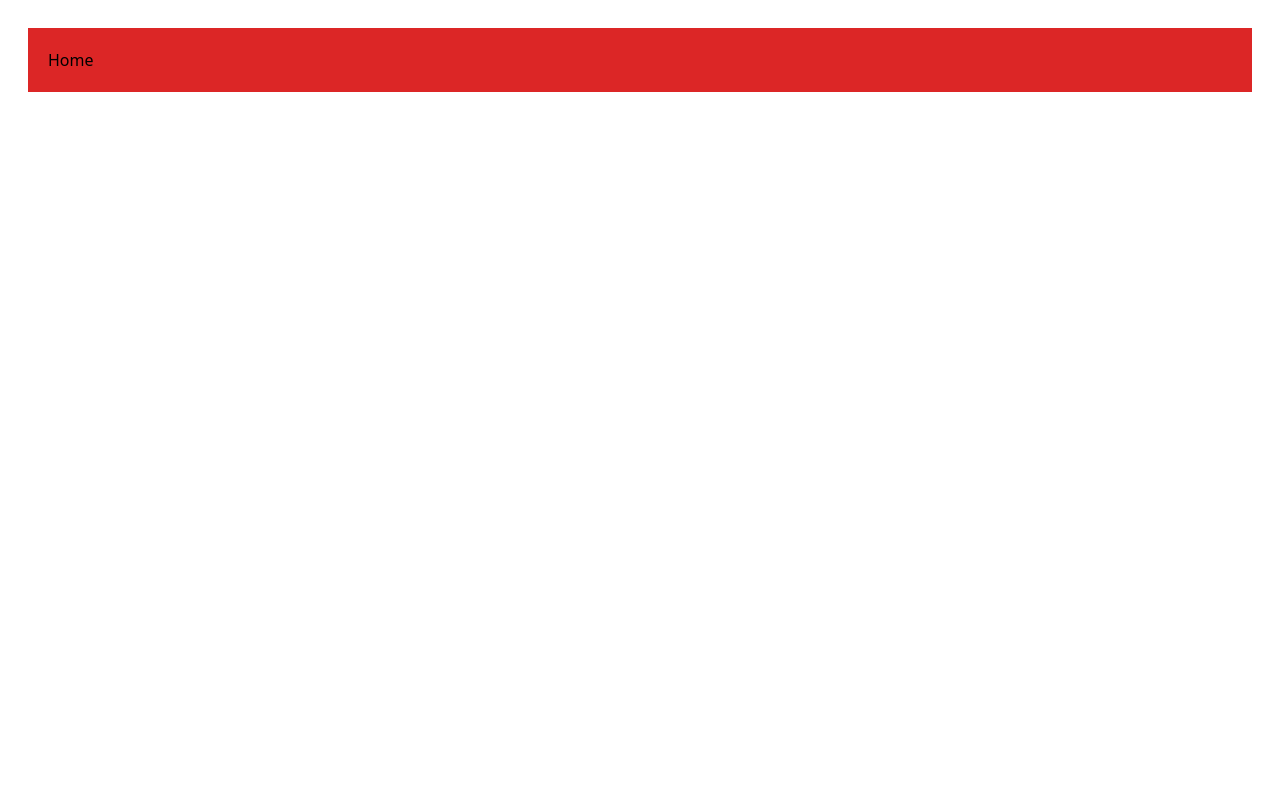
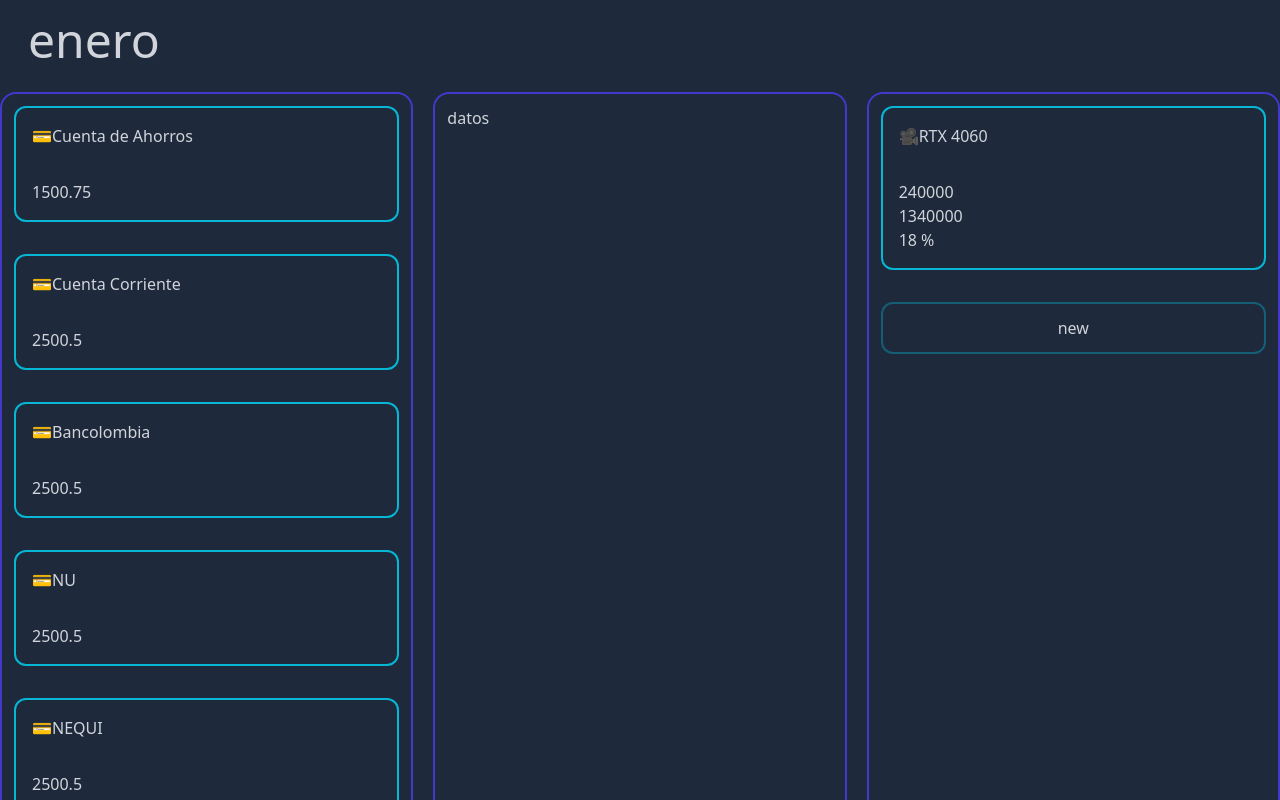
Before and after one commit to stevenD18skz/FinanceTracker, a React (Vite) app: page /home in a window 1280 px wide. Shown: the top 800 px of the page. Built offline with nearby package versions, Linux system fonts and the light colour scheme.

Commit message:
inicio aside

```diff
--- /dev/null
+++ b/src/components/Card.jsx
@@ -0,0 +1,12 @@
+export default function Card({ dataCard }) {
+  return (
+    <div className="mb-8 rounded-xl border-2 border-cyan-500 p-4">
+      <h2 className="mb-8">{dataCard.title}</h2>
+      {Object.keys(dataCard)
+        .slice(1)
+        .map((key) => (
+          <p key={key}>{dataCard[key]}</p>
+        ))}
+    </div>
+  );
+}
--- /dev/null
+++ b/src/components/NavBar.jsx
@@ -0,0 +1,7 @@
+export default function NavBar() {
+  return (
+    <nav className="">
+      <h1 className="mb-7 ml-7 pt-4 text-5xl">enero</h1>
+    </nav>
+  );
+}
--- a/src/pages/Home.jsx
+++ b/src/pages/Home.jsx
@@ -1,3 +1,44 @@
+import NavBar from "../components/NavBar";
+import Card from "../components/Card";
+
+import { acount_bank } from "../utils/dataJson";
+
 export default function Home() {
-  return <div className="m-7 bg-red-600 p-5">Home</div>;
+  console.log(acount_bank.goals[0].overView);
+  return (
+    <main className="min-h-dvh bg-slate-800 text-gray-300">
+      <NavBar></NavBar>
+
+      <div className="grid grid-cols-3 gap-5">
+        <aside className="min-h-svh w-full rounded-2xl border-2 border-indigo-700 p-3">
+          {acount_bank.cuentas.map((current, index) => (
+            <Card dataCard={current}></Card>
+          ))}
+
+          <button className="mb-8 w-full rounded-xl border-2 border-cyan-800 py-3 transition-all duration-300 ease-in-out hover:border-dashed hover:bg-cyan-600">
+            new
+          </button>
+
+          <img
+            className="mx-auto w-10/12 rounded-3xl"
+            src="https://i.pinimg.com/originals/80/55/b6/8055b6bca39e97b823e919c917a90312.gif"
+            alt="imagen decorativa"
+          />
+        </aside>
+
+        <div className="min-h-svh w-full rounded-2xl border-2 border-indigo-700 p-3">
+          datos
+        </div>
+
+        <aside className="min-h-svh w-full rounded-2xl border-2 border-indigo-700 p-3">
+          {acount_bank.goals.map((current, index) => (
+            <Card dataCard={current}></Card>
+          ))}
+          <button className="mb-8 w-full rounded-xl border-2 border-cyan-800 py-3 transition-all duration-300 ease-in-out hover:border-dashed hover:bg-cyan-600">
+            new
+          </button>
+        </aside>
+      </div>
+    </main>
+  );
 }
--- /dev/null
+++ b/src/utils/dataJson.js
@@ -0,0 +1,35 @@
+export const acount_bank = {
+  cuentas: [
+    {
+      title: "💳Cuenta de Ahorros",
+      amount: 1500.75,
+    },
+    {
+      title: "💳Cuenta Corriente",
+      amount: 2500.5,
+    },
+    {
+      title: "💳Bancolombia",
+      amount: 2500.5,
+    },
+    {
+      title: "💳NU",
+      amount: 2500.5,
+    },
+    {
+      title: "💳NEQUI",
+      amount: 2500.5,
+    },
+  ],
+
+  goals: [
+    {
+      title: "🎥RTX 4060",
+      amount: 240_000,
+      goal: 1_340_000,
+      get overView() {
+        return (this.amount / this.goal).toFixed(2) * 100 + " %";
+      },
+    },
+  ],
+};
```
Also changed, not shown: src/components/Table.jsx (added).
